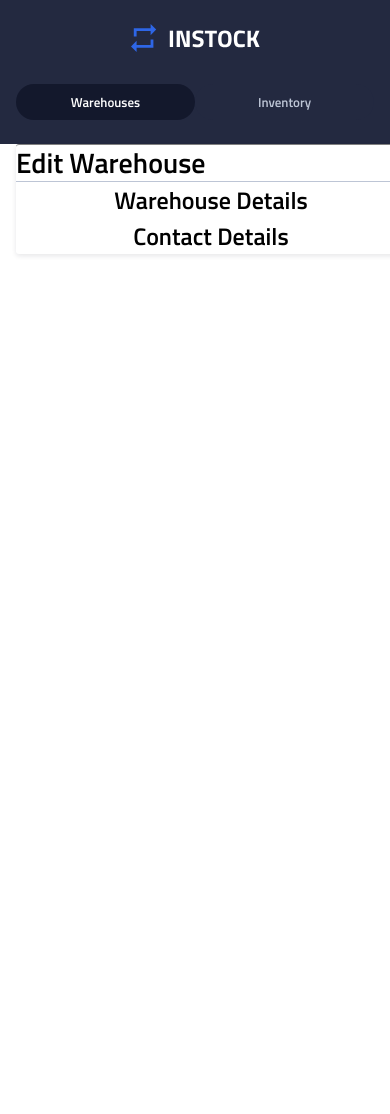
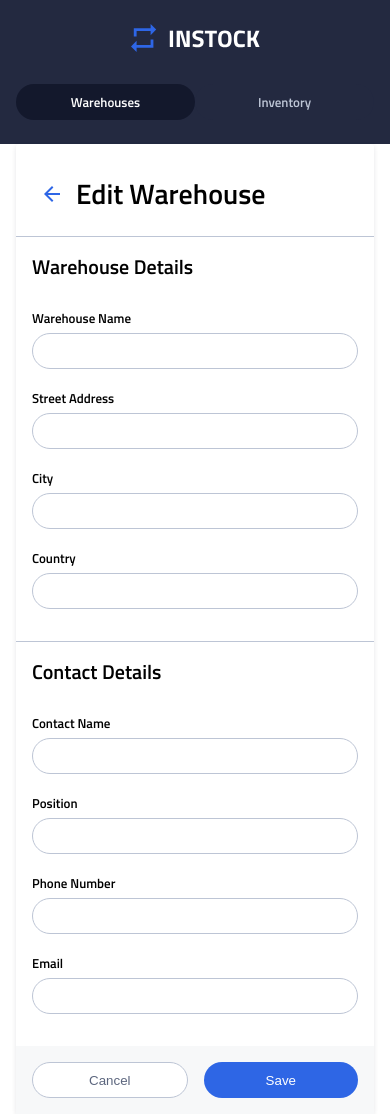
Before and after one commit to aaruntj/stock-manager-react-front-end, a React (Create React App) app: page /warehouses in a window 390 px wide. Before the commit the page ends 844 px from the top, so only its background shows below. Built offline with nearby package versions, Linux system fonts and the light colour scheme.

Commit message:
Edit warehouse mobile view

```diff
--- a/src/components/Warehouse/EditWarehouse/EditWarehouse.js
+++ b/src/components/Warehouse/EditWarehouse/EditWarehouse.js
@@ -1,17 +1,62 @@
 import React from "react";
 import "./EditWarehouse.scss";
+import backArrow from "../../../assets/icons/arrow_back-24px.svg";
 
 function EditWarehouse() {
   return (
-    <div className="card">
-      <div className="card__header">
-        <h1 className="card__title">Edit Warehouse</h1>
+    <div className="component">
+      <div className="component__header">
+        <img src={backArrow} alt="Back Arrow" />
+        <h1 className="component__title">Edit Warehouse</h1>
       </div>
       <div className="form__container">
-        <h2 className="subtitle">Warehouse Details</h2>
+        <h2 className="form__subtitle">Warehouse Details</h2>
+
+        <label className="form__label" htmlFor="warehouseName">
+          Warehouse Name
+        </label>
+        <input name="warehouseName" className="form__input" type="text" />
+
+        <label className="form__label" htmlFor="streetAddress">
+          Street Address
+        </label>
+        <input name="streetAddress" className="form__input" type="text" />
+
+        <label className="form__label" htmlFor="city">
+          City
+        </label>
+        <input name="city" className="form__input" type="text" />
+
+        <label className="form__label" htmlFor="country">
+          Country
+        </label>
+        <input name="country" className="form__input" type="text" />
       </div>
-      <div className="form__container">
-        <h2 className="subtitle">Contact Details</h2>
+      <div className="form__container form__container--contacts">
+        <h2 className="form__subtitle">Contact Details</h2>
+        <label className="form__label" htmlFor="contactName">
+          Contact Name
+        </label>
+        <input name="contactName" className="form__input" type="text" />
+
+        <label className="form__label" htmlFor="position">
+          Position
+        </label>
+        <input name="position" className="form__input" type="text" />
+
+        <label className="form__label" htmlFor="phoneNumber">
+          Phone Number
+        </label>
+        <input name="phoneNumber" className="form__input" type="text" />
+
+        <label className="form__label" htmlFor="email">
+          Email
+        </label>
+        <input name="email" className="form__input" type="text" />
+      </div>{" "}
+      <div className="button__container">
+        <button className="button button--cancel"> Cancel</button>
+        <button className="button button--save"> Save</button>
       </div>
     </div>
   );
--- a/src/components/Warehouse/EditWarehouse/EditWarehouse.scss
+++ b/src/components/Warehouse/EditWarehouse/EditWarehouse.scss
@@ -3,21 +3,84 @@
 @use "../../../styles/mixins" as *;
 @use "../../../styles/typography" as *;
 
-.card {
+.component {
+  font-family: "Titillium Web", sans-serif, "Times New Roman", Times, serif;
   display: flex;
   flex-direction: column;
   align-items: center;
-  width: 100%;
-  margin: 0 1rem;
   background-color: $white;
   box-shadow: 0px 2px 5px rgba(19, 24, 44, 0.1);
   border-radius: 3px;
-  font-family: "Titillium Web", sans-serif, "Times New Roman", Times, serif;
+  margin: 0 1rem;
   &__title {
     @include page-header;
+    margin-left: 0.75rem;
   }
   &__header {
+    display: flex;
+    flex-direction: row;
     width: 100%;
     border-bottom: 1px solid $cloud;
+    padding: 2rem 1.5rem 1.5rem;
   }
 }
+
+.form {
+  &__container {
+    width: 100%;
+    border-bottom: 1px solid $cloud;
+    padding: 1rem;
+    &--contacts {
+      border-bottom: none;
+    }
+  }
+  &__subtitle {
+    @include subheader;
+    margin-bottom: 1.5rem;
+  }
+  &__label {
+    @include labels-links-buttons;
+    font-weight: 700;
+  }
+  &__input {
+    height: 36px;
+    width: 100%;
+    border-radius: 20px;
+    padding: 0 1rem;
+    border: 1px solid $cloud;
+    margin-top: 0.25rem;
+    margin-bottom: 1rem;
+  }
+}
+
+.button {
+  display: flex;
+  flex-direction: row;
+  justify-content: center;
+  align-items: center;
+  padding: 8px;
+  border: none;
+  border-radius: 20px;
+  height: 2.25rem;
+  width: 100%;
+  &:first-of-type {
+    margin-right: 1rem;
+  }
+  &__container {
+    display: flex;
+    flex-direction: row;
+    justify-content: space-between;
+    width: 100%;
+    background-color: $lightgrey;
+    padding: 1rem;
+  }
+  &--cancel {
+    color: $slate;
+    background-color: #ffffff;
+    border: 1px solid #bdc5d5;
+  }
+  &--save {
+    background-color: $instock-indigo;
+    color: $white;
+  }
+}
```
